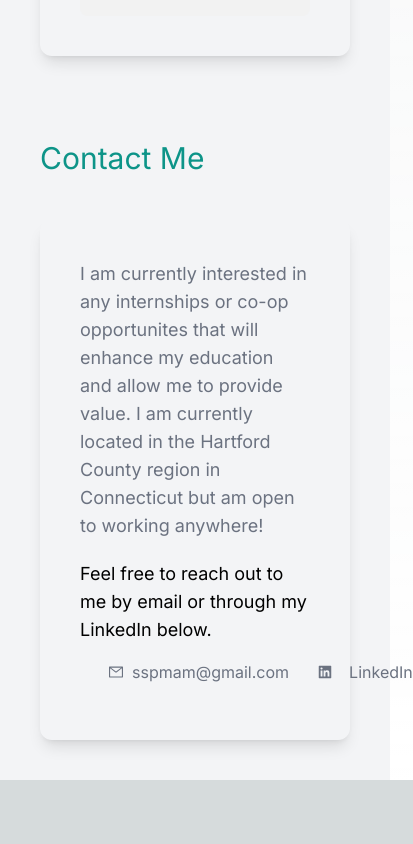
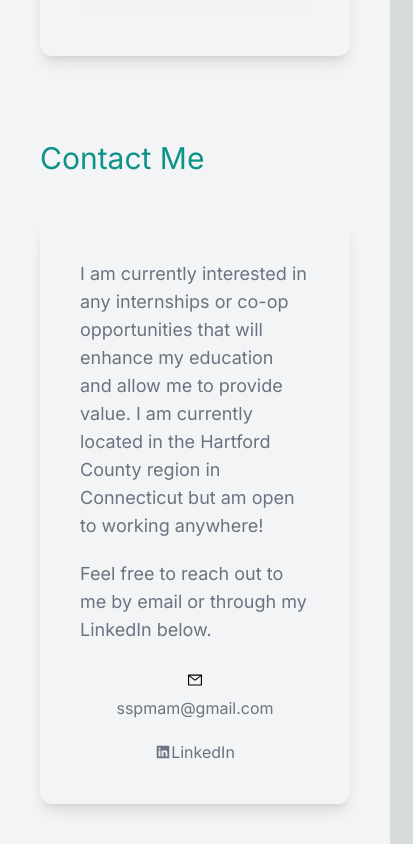
Before and after one commit to amotupalli7/amotupalli7.github.io, a Next.js app: page / in a window 390 px wide. Shown: the part 5274-6118 px from the top of the page, 413 px wide, since content can reach past the window. Before the commit the page ends 6054 px from the top, so only its background shows below. Built offline with nearby package versions, Linux system fonts and the light colour scheme.

Commit message:
optimized for mobile

```diff
--- a/src/app/page.js
+++ b/src/app/page.js
@@ -232,27 +232,29 @@ export default function Home() {
         <h3 className=" text-3xl py-1 text-teal-600 dark:text-yellow-400">Contact Me</h3>
 
         <div className="flex flex-col gap-10 py-10 lg:flex-row lg:flex-wrap">
-          <div className=" basis-1/3 flex-1 text-left shadow-lg p-10 rounded-xl dark:bg-gray-800 dark:text-gray-300">
-            <p className=" text-gray-500 dark:text-white text-lg pb-5">I am currently interested in any internships or co-op opportunites that will enhance my education and
-            allow me to provide value. I am currently located in the Hartford County region in Connecticut but am open to working anywhere!</p>
-            <p className=" dark:text-white text-lg">Feel free to reach out to me by email or through my LinkedIn below.</p>
+        <div className="basis-1/3 flex-1 text-left shadow-lg p-10 rounded-xl dark:bg-gray-800 dark:text-gray-300">
+        <p className="text-gray-500 dark:text-white text-lg pb-5">I am currently interested in any internships or co-op opportunities that will enhance my education and
+          allow me to provide value. I am currently located in the Hartford County region in Connecticut but am open to working anywhere!
+        </p>
+        <p className="text-gray-500 dark:text-white text-lg">Feel free to reach out to me by email or through my LinkedIn below.</p>
 
-            <div className="flex items-center ml-5 sm:ml-0 text-gray-500 dark:text-white">
-              <a href="mailto:sspmam@gmail.com" className=" whitespace-nowrap">
-                <AiOutlineMail className="lg:text-5xl my-5 mx-2 sm:text-xl ml-15" />
+        <div className="flex flex-col items-center mt-5 sm:mt-0 sm:flex-row sm:items-center">
+          <a href="mailto:sspmam@gmail.com" className="whitespace-nowrap">
+            <AiOutlineMail className="lg:text-5xl my-2 mx-2 sm:text-xl sm:mx-0 sm:px-0" />
           </a>
-              <a href="mailto:sspmam@gmail.com" className=" whitespace-nowrap">sspmam@gmail.com</a>
+          <a href="mailto:sspmam@gmail.com" className="whitespace-nowrap text-gray-500 dark:text-white">sspmam@gmail.com</a>
 
-              <div className="flex items-center ml-5 sm:ml-0 text-gray-500 dark:text-white">
+          <div className="flex items-center mt-5 sm:mt-0 sm:ml-10 text-gray-500 dark:text-white">
             <a href="https://www.linkedin.com/in/abhiram-motupalli-347332228/" target="_blank" rel="noopener noreferrer">
-                  <AiFillLinkedin className=" lg:text-5xl my-5 mx-2 sm:text-xl sm:my-2" />
+              <AiFillLinkedin className="lg:text-5xl sm:text-xl sm:mx-0" />
             </a>
-                <a href="https://www.linkedin.com/in/abhiram-motupalli-347332228/" target="_blank" rel="noopener noreferrer" className="ml-2 sm:ml-0 text-md">
+            <a href="https://www.linkedin.com/in/abhiram-motupalli-347332228/" target="_blank" rel="noopener noreferrer" className="text-md">
               LinkedIn
             </a> {/* Replace with your actual LinkedIn profile URL */}
           </div>
         </div>
 </div>
+
 
 
           {/* <div className=" basis-1/3 flex-1 text-center shadow-lg p-10 rounded-xl  dark:bg-gray-800 dark:text-gray-300">
```
Lines whose indentation alone changed are shown as unchanged.
